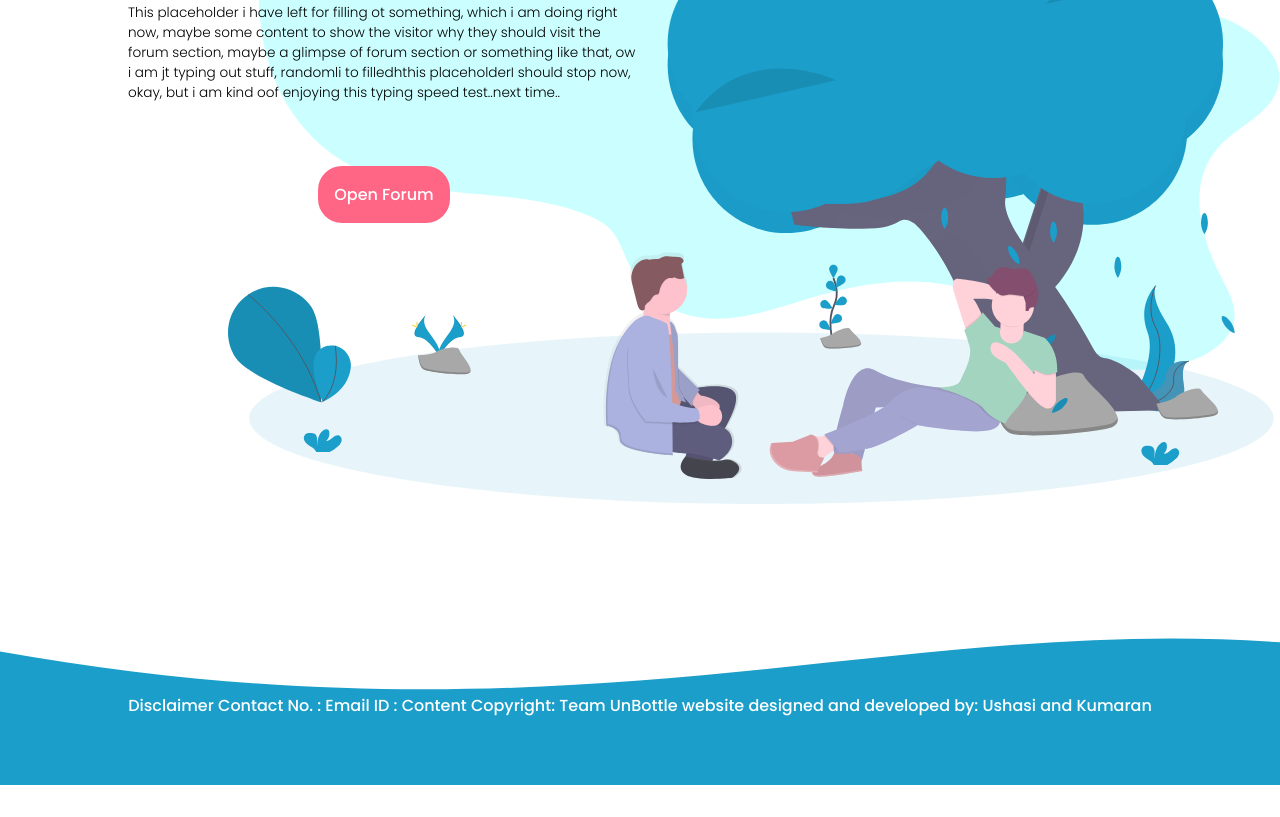
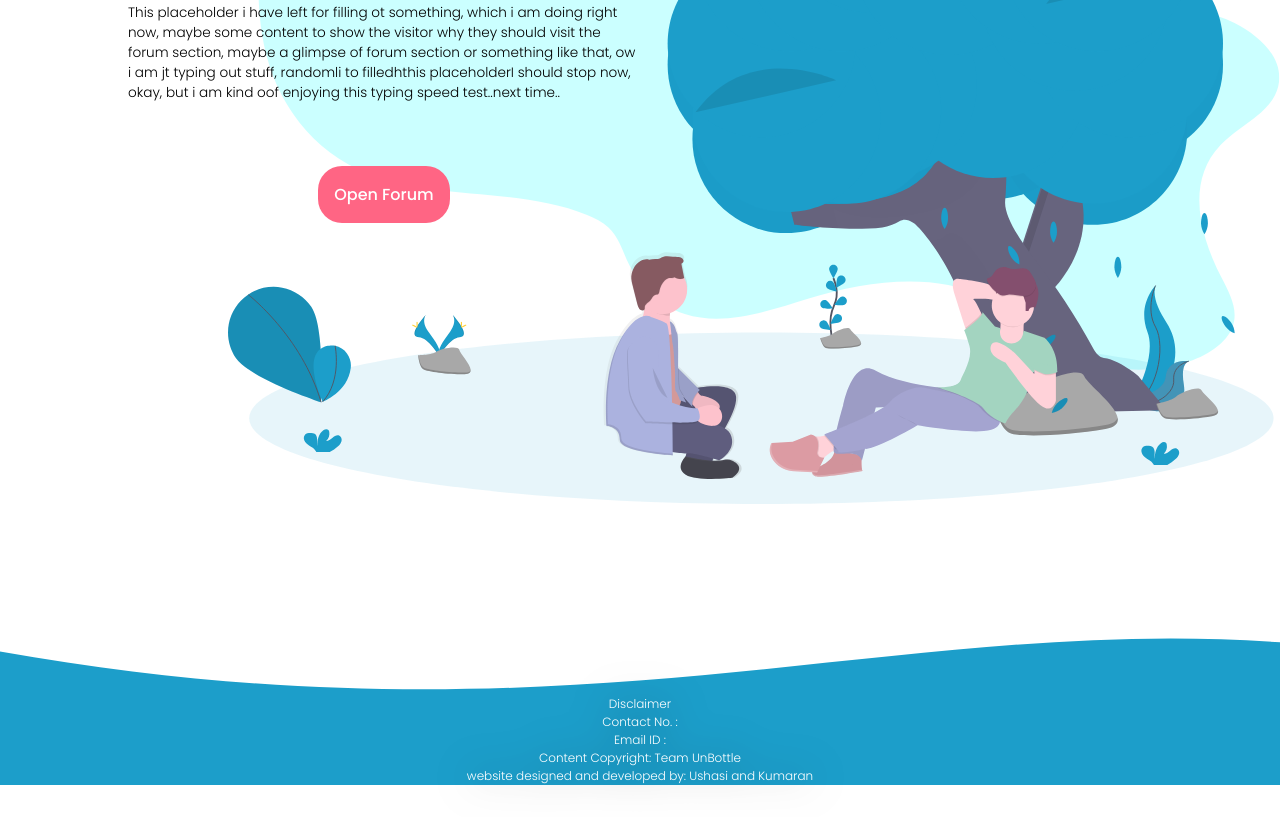
Before and after one commit to KumaranShivam5/unbottle, a plain HTML site: page index.html in a window 1280 px wide. Shown: the part 4712-5529 px from the top of the page. Before the commit the page ends 5497 px from the top, so only its background shows below. Drawn offline with nearby package versions, Linux system fonts and the light colour scheme.

Commit message:
minor correction

```diff
--- a/index_assets/index.css
+++ b/index_assets/index.css
@@ -466,6 +466,30 @@ item{
     font-size: 6vh;
 }
 
+.footer-text{
+
+}
+.footer{
+
+}
+
+.footer-wrapper{
+
+  height: 20vh;
+  width: 100%;
+  height: 28vh;
+  background-size: cover;
+  display: flex;
+  align-items: center;
+  justify-content: flex-end;
+  flex-direction: column;
+  color: white;
+  font-size: 1.5vh;
+  font-weight: 300;
+  padding-bottom: 4vh;
+  filter: drop-shadow(1px 1px 19px #00000091);
+}
+
 @media only screen and (max-width: 600px) {
     .landing-section{grid-template-columns: 8fr 4fr 6fr 0fr;grid-template-rows: 1fr 4fr 7fr 3fr;grid-template-areas: "menu" "logo" "title" "more" "ilst";padding: 5vh;/*! background-size: 100%; */}
     .landing-title{}
```
